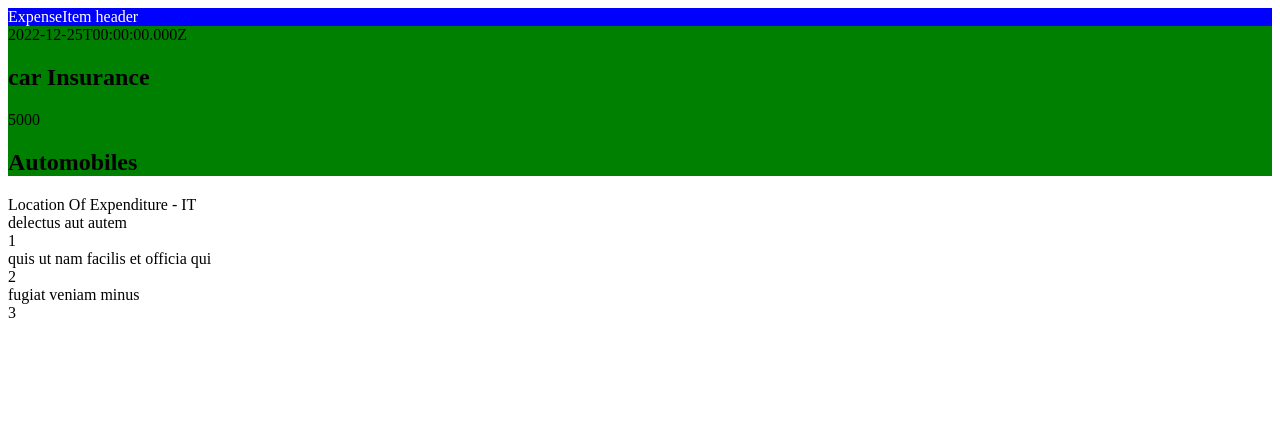
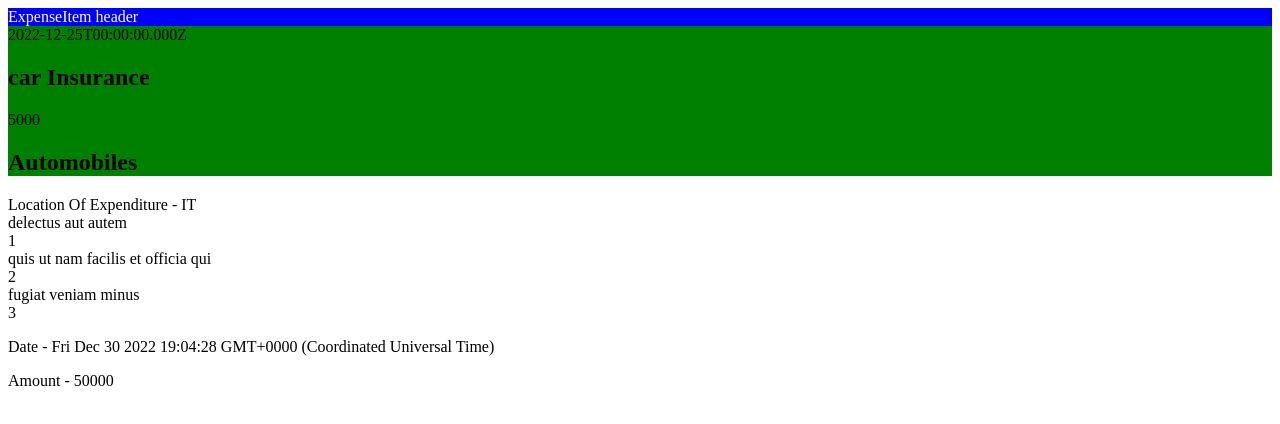
Before and after one commit to shiwani295/ReactJS-Project, a React (Create React App) app: page / in a window 1280 px wide. Shown: the top 424 px of the page. Built offline with nearby package versions, Linux system fonts and the light colour scheme.

Commit message:
Making Component and reuseable

```diff
--- a/src/App.js
+++ b/src/App.js
@@ -1,7 +1,7 @@
 import ExpenseItem from "./components/ExpenseItem";
 import Expenses from "./components/Expenses";
 import Props from "./components/Props";
-
+import ExpenseDetail from "./components/Expense/ExpenseDetail";
 function App() {
   // single item props in propstask8.js
   const LocationOfExpenditure = "IT";
@@ -25,12 +25,14 @@ function App() {
       completed: false,
     },
   ];
+
   return (
     <div className="App">
       <ExpenseItem />
       <Expenses />
       {/* send all data in Props.js through arr or single data using props */}
       <Props locationexpenditure={LocationOfExpenditure} MultipleData={arr} />
+      <ExpenseDetail />
     </div>
   );
 }
--- /dev/null
+++ b/src/components/Expense/ExpenseDate.js
@@ -0,0 +1,12 @@
+import React from "react";
+
+const ExpenseDate = (props) => {
+  return (
+    <div>
+      <p>Date - {props.Date}</p>
+      <p>Amount - {props.Amount}</p>
+    </div>
+  );
+};
+
+export default ExpenseDate;
--- /dev/null
+++ b/src/components/Expense/ExpenseDetail.js
@@ -0,0 +1,16 @@
+import React from "react";
+import ExpenseDate from "./ExpenseDate";
+//parent send it on child (ExpenseData.js)
+const ExpenseDetail = () => {
+  const date = new Date();
+  const title = "Expenses";
+  const amount = 50000;
+  return (
+    <>
+      <div className="expense-item">
+        <ExpenseDate Date={date.toString()} Title={title} Amount={amount} />
+      </div>
+    </>
+  );
+};
+export default ExpenseDetail;
```
